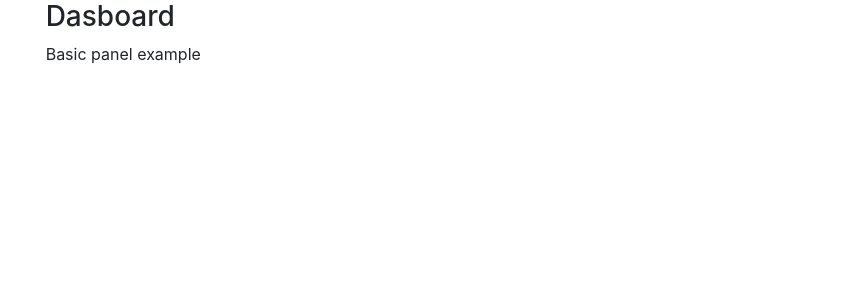
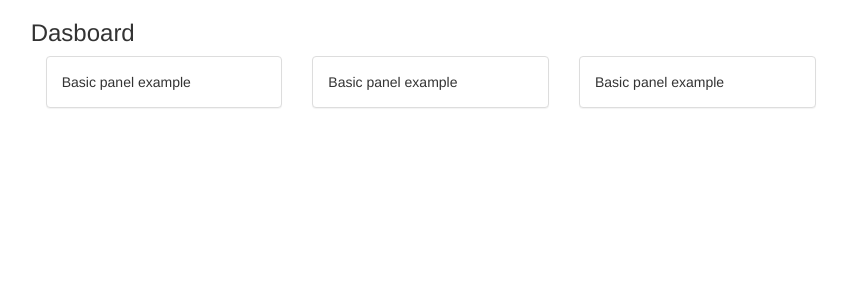
Before and after one commit to nkemakolam/flaskbitcoin, a Flask app: template app/templates/index.html in a window 1280 px wide. Shown: the top 300 px of the page, without its empty margins (76-923 px from the left). Run offline with Flask 2, Linux system fonts and the light colour scheme; the template is opened without the code that fills it, so the values that code supplies are empty; some libraries are stand-ins or nearby versions.

Commit message:
setingup heroku

```diff
--- a/app/templates/index.html
+++ b/app/templates/index.html
@@ -1,19 +1,43 @@
 <htmL>
     <head>
         <title>test flask</title>
-        <link rel="stylesheet" href="https://stackpath.bootstrapcdn.com/bootstrap/4.3.1/css/bootstrap.min.css" integrity="sha384-ggOyR0iXCbMQv3Xipma34MD+dH/1fQ784/j6cY/iJTQUOhcWr7x9JvoRxT2MZw1T" crossorigin="anonymous">
+        <link rel="stylesheet" href="https://maxcdn.bootstrapcdn.com/bootstrap/3.3.7/css/bootstrap.min.css" integrity="sha384-BVYiiSIFeK1dGmJRAkycuHAHRg32OmUcww7on3RYdg4Va+PmSTsz/K68vbdEjh4u" crossorigin="anonymous">
     </head>
     <body>
         <div class ="container-fluid">
             <div class="row">
              <div class ="col-md-1"></div>
              <div class ="col-md-10">
+                 <div class="row">
                         <h3>Dasboard</h3>
+                     <div class="col-md-3">
+
                         <div class="panel panel-default">
                        <div class="panel-body">
                          Basic panel example
                        </div>
                      </div>
+                       </div>
+
+
+                       <div class="col-md-3">
+
+                            <div class="panel panel-default">
+                           <div class="panel-body">
+                             Basic panel example
+                           </div>
+                         </div>
+                           </div>
+
+                           <div class="col-md-3">
+
+                                <div class="panel panel-default">
+                               <div class="panel-body">
+                                 Basic panel example
+                               </div>
+                             </div>
+                               </div>
+
                </div>
              <div class ="col-md-1"></div>
 
--- /dev/null
+++ b/runtime.txt
@@ -0,0 +1 @@
+python-3.7.2
```
Also changed, not shown: requirements.txt (added, +16 -0 lines), 1 other file. Lines whose indentation alone changed are shown as unchanged.
